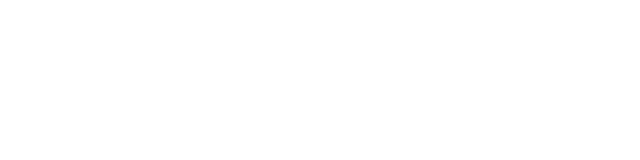
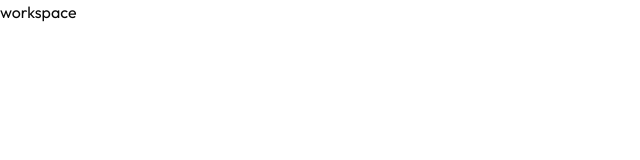
Before and after one commit to Harsh-Vardhan-Upadhyay/Elysium, a Next.js app in the folder elysium/: page /workspace/1 in a window 1280 px wide. Shown: the top 160 px of the page, without its empty margins (0-640 px from the left). Built offline with nearby package versions, Linux system fonts and the light colour scheme.

Commit message:
basic changes

```diff
--- a/elysium/app/(routes)/workspace/[documentid]/page.jsx
+++ b/elysium/app/(routes)/workspace/[documentid]/page.jsx
@@ -3,7 +3,7 @@ import React from 'react'
 function Workspace() {
   return (
     <div>
-
+      workspace
     </div>
   )
 }
```
